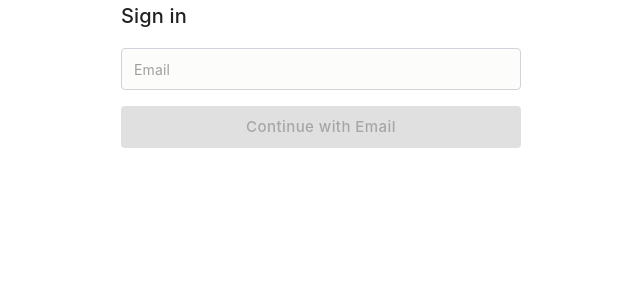
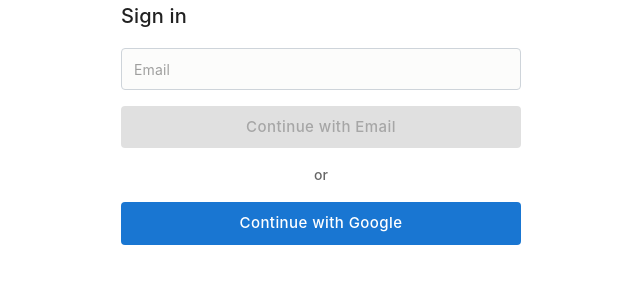
Before and after one commit to xboxue/sweep-nft, a React (Create React App) app: page /login in a window 1280 px wide. Shown: the top 300 px of the page, without its empty margins (319-959 px from the left). Built offline with nearby package versions, Linux system fonts and the light colour scheme; no server answers.

Commit message:
Add Google sign in

```diff
--- a/src/App.tsx
+++ b/src/App.tsx
@@ -1,4 +1,9 @@
-import { ClerkProvider, SignedIn, SignedOut } from "@clerk/clerk-react";
+import {
+  AuthenticateWithRedirectCallback,
+  ClerkProvider,
+  SignedIn,
+  SignedOut,
+} from "@clerk/clerk-react";
 import { CssBaseline, ThemeProvider } from "@mui/material";
 import { Navigate, Route, Routes, useNavigate } from "react-router-dom";
 import ProjectDetailsForm from "./components/ProjectDetailsForm/ProjectDetailsForm";
@@ -35,6 +40,10 @@
             <Routes>
               <Route path="/login" element={<LoginPage />} />
               <Route path="*" element={<Navigate to="/login" />} />
+              <Route
+                path="/oauth-callback"
+                element={<AuthenticateWithRedirectCallback />}
+              />
             </Routes>
           </SignedOut>
         </ClerkProvider>
--- a/src/components/LoginForm/LoginForm.tsx
+++ b/src/components/LoginForm/LoginForm.tsx
@@ -1,18 +1,20 @@
+import { useSignIn } from "@clerk/clerk-react";
 import { Alert, Button, Stack, Typography } from "@mui/material";
 import { Formik } from "formik";
 import * as yup from "yup";
 import FormikTextField from "../common/FormikTextField/FormikTextField";
 
 interface Props {
-  onSubmit: (email: string) => void;
+  signInWithEmail: (email: string) => void;
+  signInWithGoogle: () => void;
   error: string | null;
 }
 
-const LoginForm = ({ onSubmit, error }: Props) => {
+const LoginForm = ({ signInWithEmail, signInWithGoogle, error }: Props) => {
   return (
     <Formik
       initialValues={{ email: "" }}
-      onSubmit={values => onSubmit(values.email)}
+      onSubmit={values => signInWithEmail(values.email)}
       validationSchema={yup.object().shape({
         email: yup.string().email("Invalid email").required("Required"),
       })}
@@ -24,7 +26,6 @@
           spacing={2}
           sx={{ maxWidth: 400, mx: "auto" }}
         >
-          <>
           <Typography variant="h6">Sign in</Typography>
           <FormikTextField
             field="email"
@@ -40,7 +41,16 @@
           >
             Continue with Email
           </Button>
-          </>
+          <Typography
+            variant="subtitle2"
+            color="textSecondary"
+            sx={{ alignSelf: "center" }}
+          >
+            or
+          </Typography>
+          <Button onClick={signInWithGoogle} variant="contained" size="large">
+            Continue with Google
+          </Button>
         </Stack>
       )}
     </Formik>
--- a/src/layouts/AppLayout/AppLayout.tsx
+++ b/src/layouts/AppLayout/AppLayout.tsx
@@ -1,3 +1,4 @@
+import { useClerk } from "@clerk/clerk-react";
 import {
   Avatar,
   Box,
@@ -10,9 +11,7 @@
   Typography,
 } from "@mui/material";
 import { useState } from "react";
-import { useSelector } from "react-redux";
-import { Link, Navigate, Outlet, useLocation } from "react-router-dom";
-import { selectAccount } from "../../features/auth/authSlice";
+import { Link, Outlet, useLocation } from "react-router-dom";
 
 const items = [
   { title: "Project details", to: "/details" },
@@ -25,6 +24,7 @@
 const AppLayout = () => {
   const location = useLocation();
   const [anchorEl, setAnchorEl] = useState<HTMLDivElement | null>(null);
+  const { signOut } = useClerk();
 
   return (
     <Box sx={{ display: "flex" }}>
@@ -33,17 +33,7 @@
         open={!!anchorEl}
         onClose={() => setAnchorEl(null)}
       >
-        <MenuItem
-          onClick={async () => {
-            try {
-              // await signOut();
-            } catch (error) {
-              console.log(error);
-            }
-          }}
-        >
-          Log out
-        </MenuItem>
+        <MenuItem onClick={() => signOut()}>Log out</MenuItem>
       </Menu>
       <Drawer
         variant="permanent"
--- a/src/pages/LoginPage.tsx
+++ b/src/pages/LoginPage.tsx
@@ -1,4 +1,5 @@
 import { useClerk, useSignIn, useSignUp } from "@clerk/clerk-react";
+import { EmailCodeFactor } from "@clerk/types";
 import { Box } from "@mui/material";
 import { useState } from "react";
 import { useNavigate } from "react-router-dom";
@@ -54,9 +55,13 @@
       identifier: email,
     });
 
+    const emailCodeFactor = signInAttempt.supportedFirstFactors.find(
+      ({ strategy }) => strategy === "email_code"
+    ) as EmailCodeFactor;
+
     await signInAttempt.prepareFirstFactor({
       strategy: "email_code",
-      emailAddressId: signInAttempt.supportedFirstFactors[0].emailAddressId,
+      emailAddressId: emailCodeFactor.emailAddressId,
     });
   };
 
@@ -68,7 +73,7 @@
     await signUpAttempt.prepareEmailAddressVerification();
   };
 
-  const verifyEmail = async (email: string) => {
+  const signInWithEmail = async (email: string) => {
     if (!signIn || !signUp) throw new Error();
     setIsSignUp(true);
     setEmailError(null);
@@ -91,11 +96,26 @@
     }
   };
 
+  const signInWithGoogle = () => {
+    if (!signIn) return;
+    signIn.authenticateWithRedirect({
+      strategy: "oauth_google",
+      redirectUrl: "/oauth-callback",
+      redirectUrlComplete: "/",
+    });
+  };
+
   return (
     <Box
     // sx={{ display: "flex", justifyContent: "center", alignItems: "center" }}
     >
-      {step === 0 && <LoginForm onSubmit={verifyEmail} error={emailError} />}
+      {step === 0 && (
+        <LoginForm
+          signInWithEmail={signInWithEmail}
+          signInWithGoogle={signInWithGoogle}
+          error={emailError}
+        />
+      )}
       {step === 1 && (
         <LoginCodeForm
           onSubmit={verifyCode}
```
Lines whose indentation alone changed are shown as unchanged.
